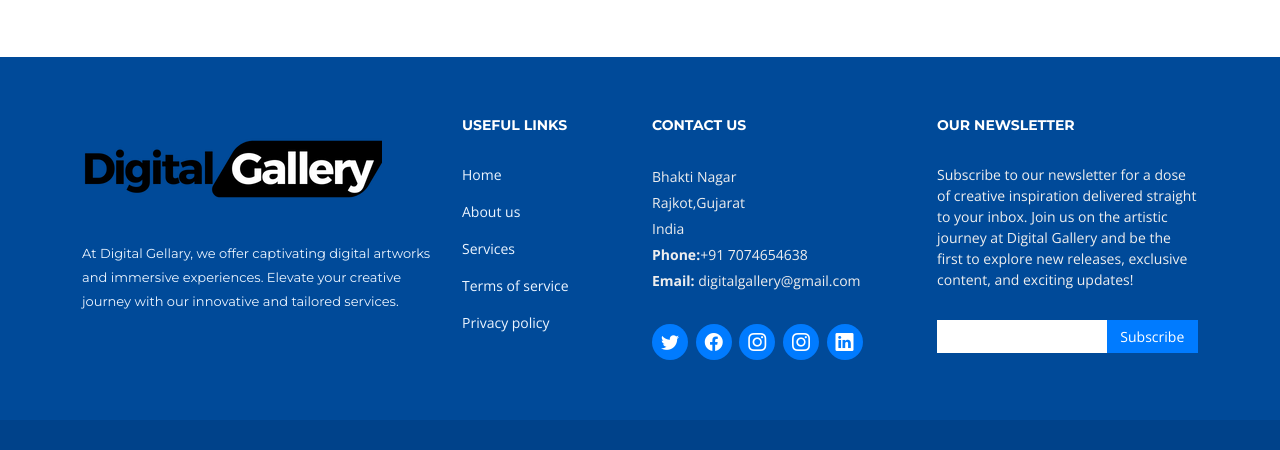
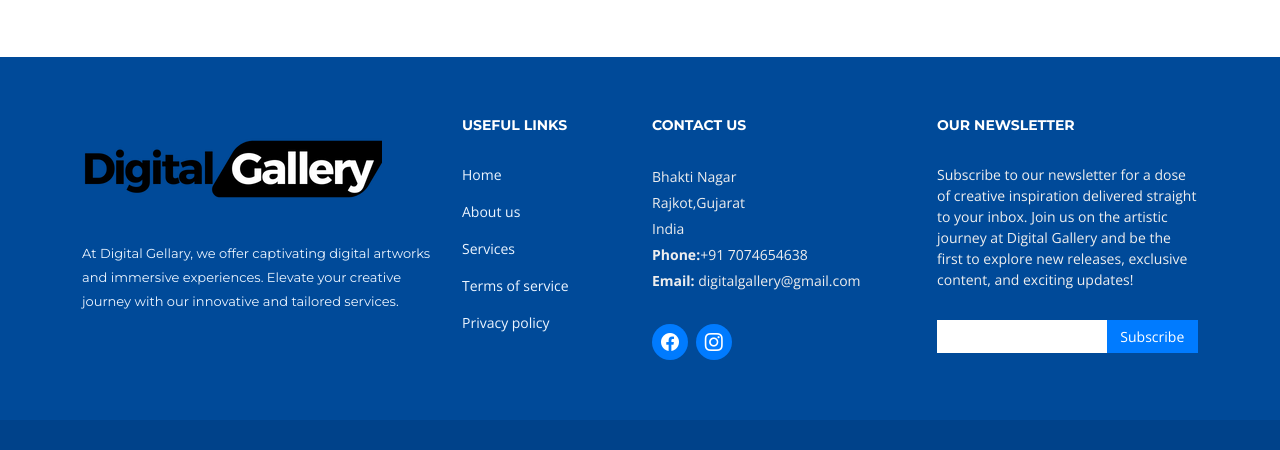
Before and after one commit to shreema01/Digital-Gallery, a plain HTML site: page index.html in a window 1280 px wide. Shown: the part 5314-5764 px from the top of the page. Drawn offline with nearby package versions, Linux system fonts and the light colour scheme.

Commit message:
Update index.html

```diff
--- a/index.html
+++ b/index.html
@@ -682,7 +682,7 @@
           <div class="col-lg-6">
             <div class="map mb-4 mb-lg-0">
               <iframe
-                src="https://www.google.com/maps/embed?pb=!1m18!1m12!1m3!1d29537.946569852247!2d70.78184591621488!3d22.268770916356107!2m3!1f0!2f0!3f0!3m2!1i1024!2i768!4f13.1!3m3!1m2!1s0x3959ca7ecb46581f%3A0x8c56f6448dde780d!2sBhakti%20Nagar%2C%20Rajkot%2C%20Gujarat!5e0!3m2!1sen!2sin!4v1705899233083!5m2!1sen!2sin"
+                 src="https://www.google.com/maps/embed?pb=!1m18!1m12!1m3!1d207651.9814482708!2d84.8970169666466!3d25.570419377346848!2m3!1f0!2f0!3f0!3m2!1i1024!2i768!4f13.1!3m3!1m2!1s0x39ed581270368427%3A0xe526d92f4bacc843!2sGardanibagh%2C%20Patna%2C%20Bihar!5e0!3m2!1sen!2sin!4v1706011049697!5m2!1sen!2sin"
                 frameborder="0" style="border:0; width: 100%; height: 340px;" allowfullscreen></iframe>
 
             </div>
@@ -774,11 +774,13 @@
             </p>
 
             <div class="social-links">
-              <a href="#" class="twitter"><i class="bi bi-twitter"></i></a>
-              <a href="#" class="facebook"><i class="bi bi-facebook"></i></a>
-              <a href="#" class="instagram"><i class="bi bi-instagram"></i></a>
-              <a href="#" class="instagram"><i class="bi bi-instagram"></i></a>
-              <a href="#" class="linkedin"><i class="bi bi-linkedin"></i></a>
+<!--               <a href="#" class="twitter"><i class="bi bi-twitter"></i></a> -->
+             <a href="https://www.facebook.com/digitalgallery23?mibextid=ZbWKwL" class="facebook"><i
+                  class="bi bi-facebook"></i></a>
+              <a href="https://www.instagram.com/digi_talgallery2/?utm_source=qr&igsh=MTFxY3BtcDdmb2tjYQ%3D%3D"
+                class="instagram"><i class="bi bi-instagram"></i></a>
+<!--               <a href="#" class="instagram"><i class="bi bi-instagram"></i></a> -->
+<!--               <a href="#" class="linkedin"><i class="bi bi-linkedin"></i></a> -->
             </div>
 
           </div>
```
